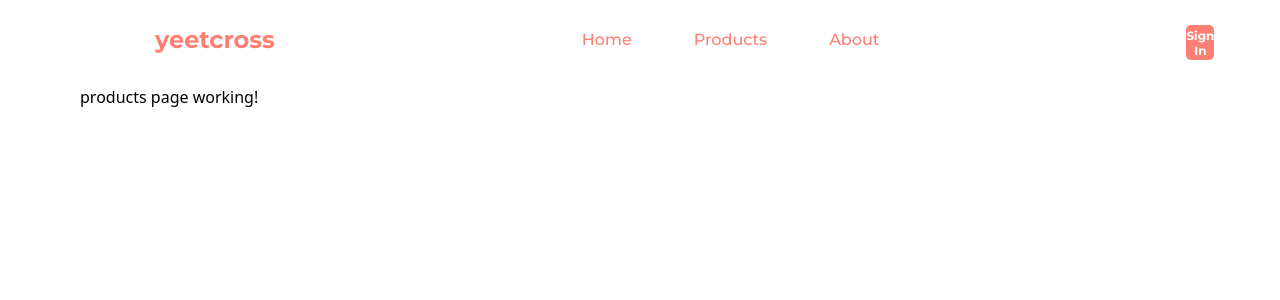
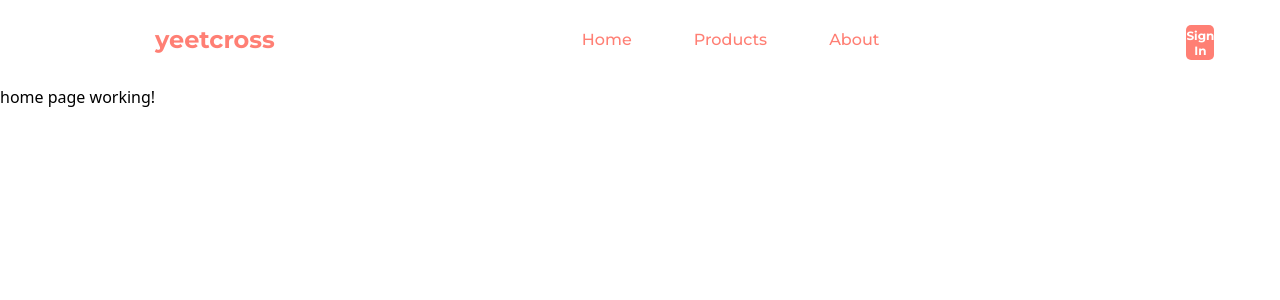
Before and after one commit to ulank/yeetcross-front, a React (Create React App) app: page /#/ in a window 1280 px wide. Shown: the top 300 px of the page. Built offline with nearby package versions, Linux system fonts and the light colour scheme; no server answers.

Commit message:
Navigation works

```diff
--- a/package.json
+++ b/package.json
@@ -12,7 +12,7 @@
     "match-sorter": "^6.3.1",
     "react": "^18.2.0",
     "react-dom": "^18.2.0",
-    "react-router-dom": "^6.4.3",
+    "react-router-dom": "^6.3.0",
     "react-scripts": "5.0.1",
     "rxjs": "^7.5.7",
     "sort-by": "^1.2.0",
--- a/src/App.jsx
+++ b/src/App.jsx
@@ -1,12 +1,22 @@
 import './App.css';
 import Header from "./components/Header";
-import Main from "./components/Main";
+import { Routes, Route } from 'react-router-dom'
+import ProductsPage from "./components/page/ProductsPage";
+import HomePage from "./components/page/HomePage";
+import AboutPage from "./components/page/AboutPage";
+import NotFoundPage from "./components/page/NotFoundPage";
+
 
 function App() {
     return (
         <>
             <Header/>
-            <Main/>
+            <Routes>
+                <Route path='/' element={<HomePage />}/>
+                <Route path='/products' element={<ProductsPage />} />
+                <Route path='/about' element={<AboutPage />} />
+                <Route path='*' element={<NotFoundPage />} />
+            </Routes>
         </>
     );
 }
--- a/src/components/Main.jsx
+++ /dev/null
@@ -1,29 +0,0 @@
-import React, {Component} from 'react';
-import ProductsPage from "./page/ProductsPage";
-
-class Main extends Component {
-    render() {
-        return (
-            <main className="main-container">
-                {/*
-                Nursat component
-                <HomePage/>
-                */}
-
-                {/*
-                Ulan component
-                <ProductsPage/>
-                */}
-
-                <ProductsPage/>
-
-                {/*
-                Jaras component
-                <AboutPage/>
-                */}
-            </main>
-        );
-    }
-}
-
-export default Main;
--- /dev/null
+++ b/src/components/page/NotFoundPage.jsx
@@ -0,0 +1,13 @@
+import React, {Component} from 'react';
+
+class NotFoundPage extends Component {
+    render() {
+        return (
+            <div>
+
+            </div>
+        );
+    }
+}
+
+export default NotFoundPage;
--- a/src/components/shared/GoodList.jsx
+++ b/src/components/shared/GoodList.jsx
@@ -3,6 +3,15 @@
 
 
 class GoodList extends Component {
+
+    constructor(props) {
+        super(props);
+
+        this.state = {
+            goods: [],
+        }
+    }
+
     componentDidMount() {
         this.retrieveGoods();
     }
@@ -12,7 +21,6 @@
             this.setState({
                 goods: response
             });
-            console.log(response);
         })
             .catch(e => {
                 console.log(e);
--- a/src/components/shared/Navbar.jsx
+++ b/src/components/shared/Navbar.jsx
@@ -1,19 +1,20 @@
 import React, {Component} from 'react';
+import {NavLink} from "react-router-dom";
 
 class Navbar extends Component {
     render() {
         return (
             <>
                 <nav className="navbar">
-                    <a href="/">
+                    <NavLink to="/">
                         Home
-                    </a>
-                    <a href="/products">
+                    </NavLink>
+                    <NavLink to="/products">
                         Products
-                    </a>
-                    <a href="/about">
+                    </NavLink>
+                    <NavLink to="/about">
                         About
-                    </a>
+                    </NavLink>
                 </nav>
             </>
         )
--- a/src/index.jsx
+++ b/src/index.jsx
@@ -3,14 +3,14 @@
 import './index.css';
 import App from './App';
 import reportWebVitals from './reportWebVitals';
-import { BrowserRouter as Router,} from "react-router-dom";
+import { HashRouter } from 'react-router-dom'
 
 const root = ReactDOM.createRoot(document.getElementById('root'));
 root.render(
     <React.StrictMode>
-        <Router>
+        <HashRouter>
             <App/>
-        </Router>
+        </HashRouter>
     </React.StrictMode>
 );
 
```
Also changed, not shown: 1 other file (tests, documents, lock files or other folders).
